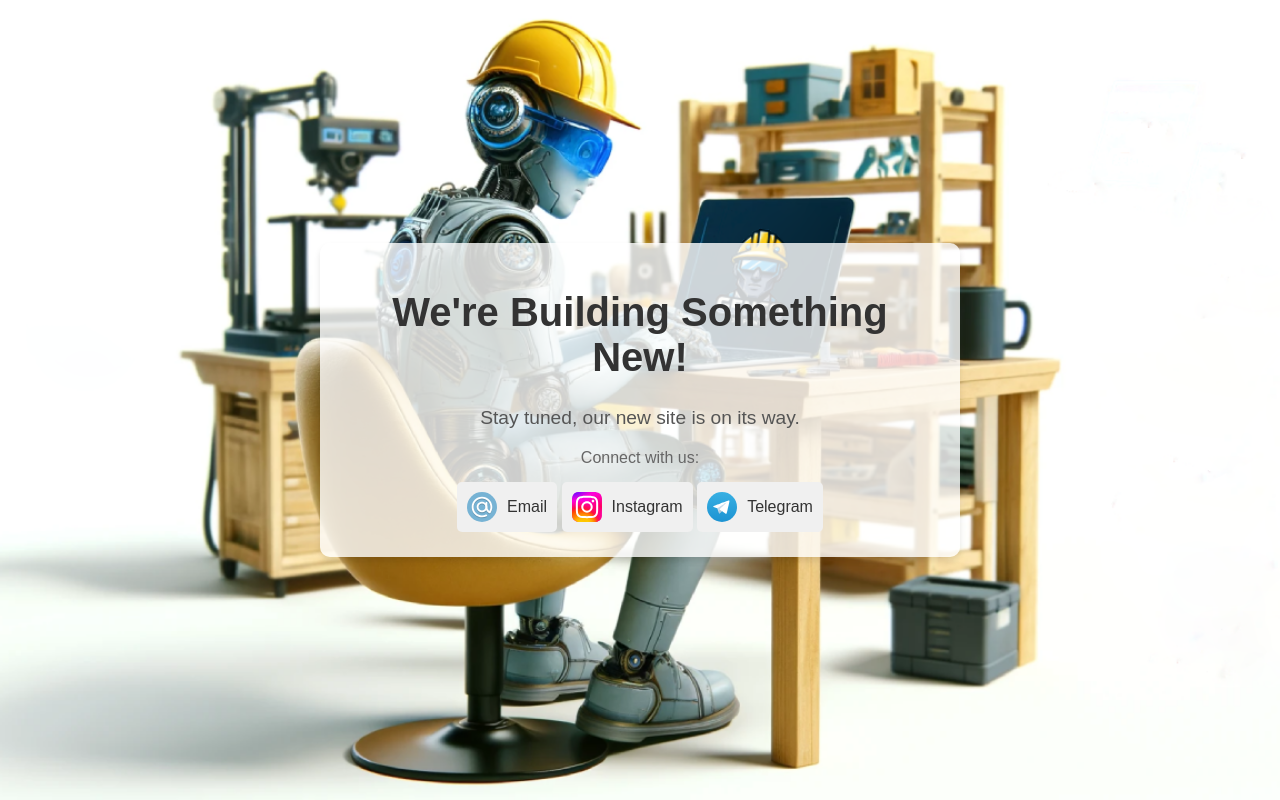
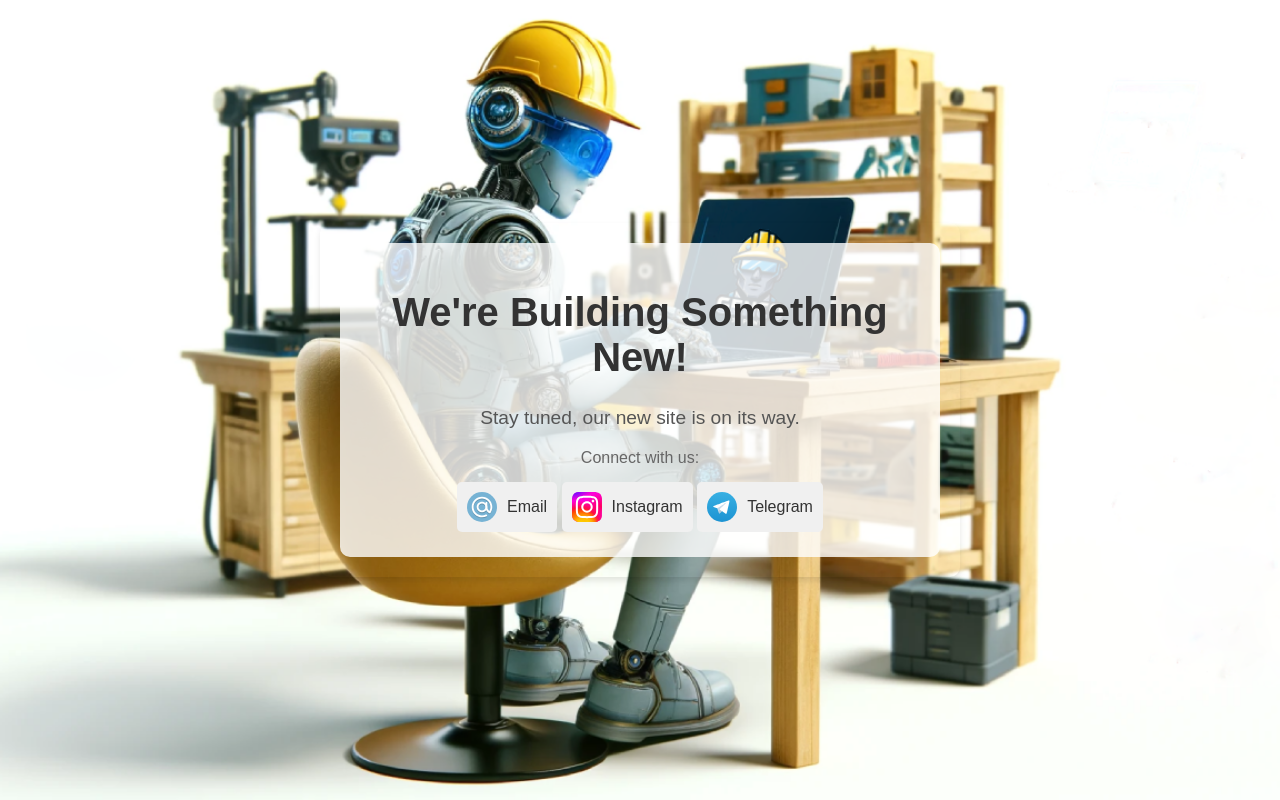
Before and after one commit to genco3dprints/genco3dprints.github.io, a plain HTML site: page index.html in a window 1280 px wide. Drawn offline with Linux system fonts and the light colour scheme.

Commit message:
Update styles.css
fixed background

```diff
--- a/styles.css
+++ b/styles.css
@@ -9,15 +9,34 @@ body, html {
     background-image: url('under_construction.webp'); /* Path to background image */
     background-size: cover;
     background-position: center;
+    position: relative; /* Needed for pseudo-element positioning */
+}
+
+/* Adding an overlay for better readability */
+body::before {
+    content: '';
+    position: absolute;
+    top: 0;
+    left: 0;
+    right: 0;
+    bottom: 0;
+    background: rgba(0, 0, 0, 0.5); /* Dark overlay for contrast */
+    z-index: -1; /* Behind the content */
 }
 
 .container {
-    background-color: rgba(255, 255, 255, 0.8); /* Semi-transparent white background */
+    background-color: transparent; /* No background color here */
     padding: 20px;
     border-radius: 10px;
     text-align: center;
     max-width: 600px; /* Maximum width of the container */
     box-shadow: 0 4px 6px rgba(0, 0, 0, 0.1); /* Subtle shadow for depth */
+}
+
+.text-background {
+    background-color: rgba(255, 255, 255, 0.8); /* Semi-transparent white background */
+    padding: 20px;
+    border-radius: 10px;
 }
 
 h1 {
```
